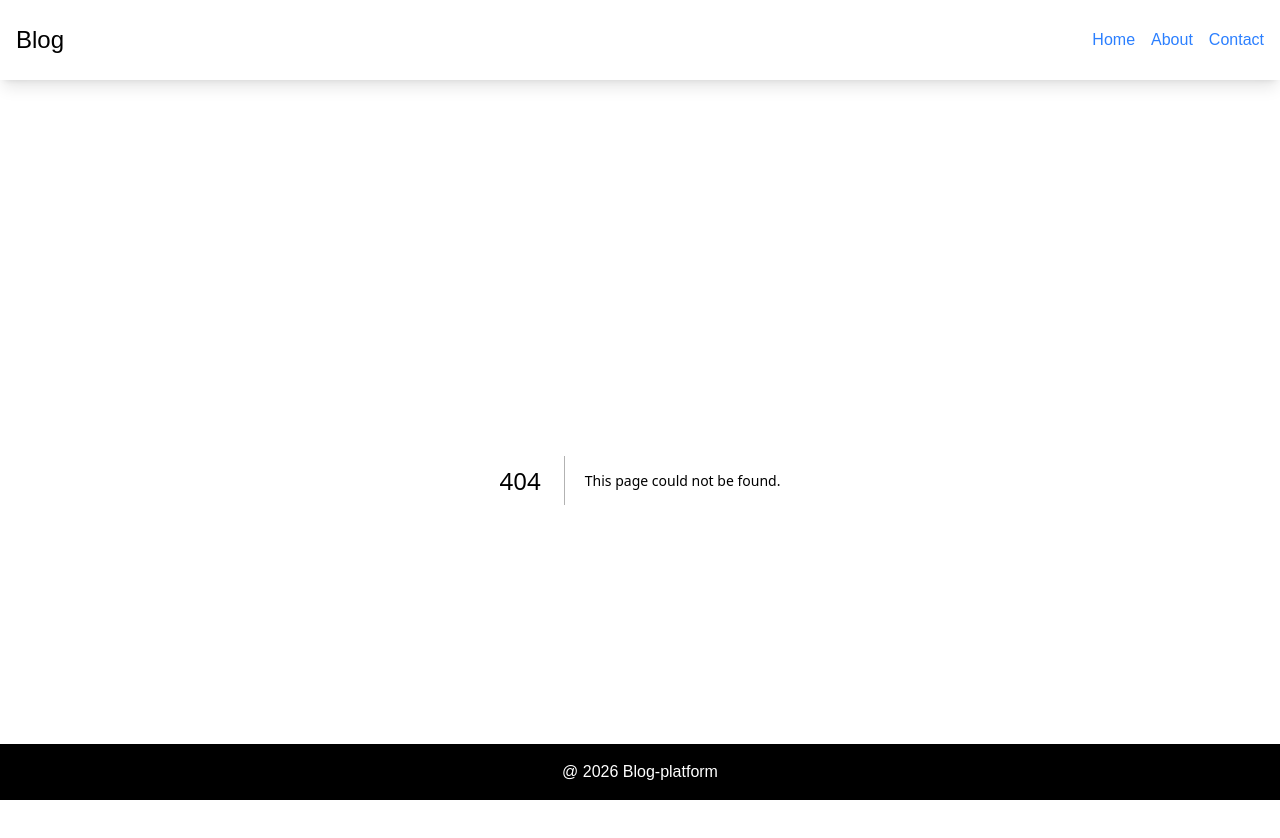
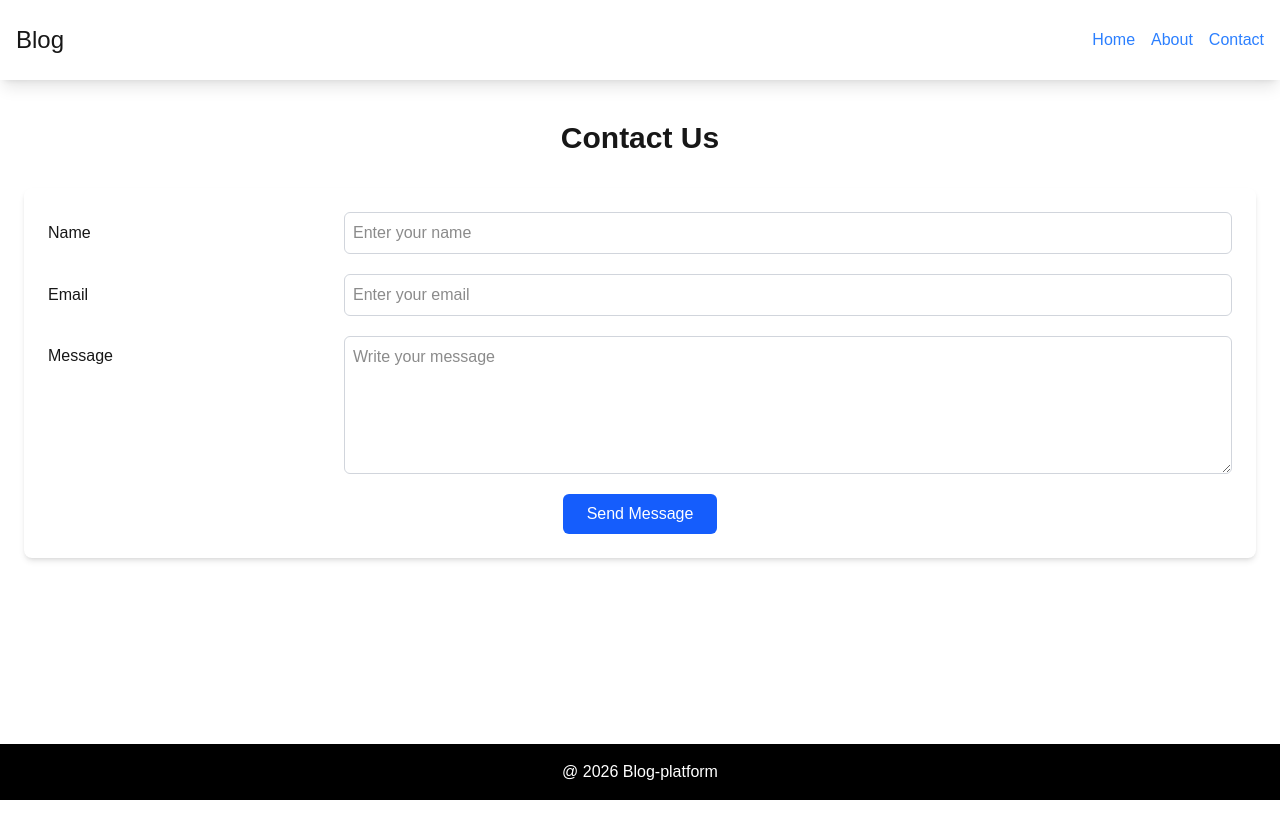
Before and after one commit to Vasuki-84/Blog-platform, a Next.js app: page /Contact in a window 1280 px wide. Before the commit this address had no page. Shown: the top 838 px of the page. After the commit the page ends 800 px from the top, so only its background shows below. Built offline with nearby package versions, Linux system fonts and the light colour scheme.

Commit message:
created basic contact & about page

```diff
--- /dev/null
+++ b/app/About/page.tsx
@@ -0,0 +1,8 @@
+export default function About(){
+    return <div>
+        <main className="container mx-auto px-4 py-6">
+        <h2 className="text-4xl font-bold mb-4">About Us</h2>
+        <p>Lorem ipsum dolor sit amet, consectetur adipiscing elit, sed do eiusmod tempor incididunt ut labore et dolore magna aliqua.</p>
+    </main>
+    </div>
+}
--- /dev/null
+++ b/app/Contact/page.tsx
@@ -0,0 +1,54 @@
+export default function ContactPage() {
+  return (
+    <div className=" container mx-auto px-6 py-10">
+      <h1 className="text-3xl font-bold mb-8 text-center">Contact Us</h1>
+
+      <form className="bg-white shadow-md rounded-lg p-6">
+        <div className="flex items-center mb-5">
+          <label htmlFor="name" className="w-1/4 font-medium">
+            Name
+          </label>
+          <input
+            type="text"
+            id="name"
+            placeholder="Enter your name"
+            className="w-3/4 border border-gray-300 rounded-md p-2 outline-none focus:ring-2 focus:ring-blue-500"
+          />
+        </div>
+
+        <div className="flex items-center mb-5">
+          <label htmlFor="email" className="w-1/4 font-medium">
+            Email
+          </label>
+          <input
+            type="email"
+            id="email"
+            placeholder="Enter your email"
+            className="w-3/4 border border-gray-300 rounded-md p-2 outline-none focus:ring-2 focus:ring-blue-500"
+          />
+        </div>
+
+        <div className="flex items-start mb-5">
+          <label htmlFor="message" className="w-1/4 font-medium pt-2">
+            Message
+          </label>
+          <textarea
+            id="message"
+            rows={5}
+            placeholder="Write your message"
+            className="w-3/4 border border-gray-300 rounded-md p-2 outline-none focus:ring-2 focus:ring-blue-500"
+          ></textarea>
+        </div>
+
+        <div className="text-center">
+          <button
+            type="submit"
+            className="bg-blue-600 text-white px-6 py-2 rounded-md hover:bg-blue-700 transition"
+          >
+            Send Message
+          </button>
+        </div>
+      </form>
+    </div>
+  );
+}
```
